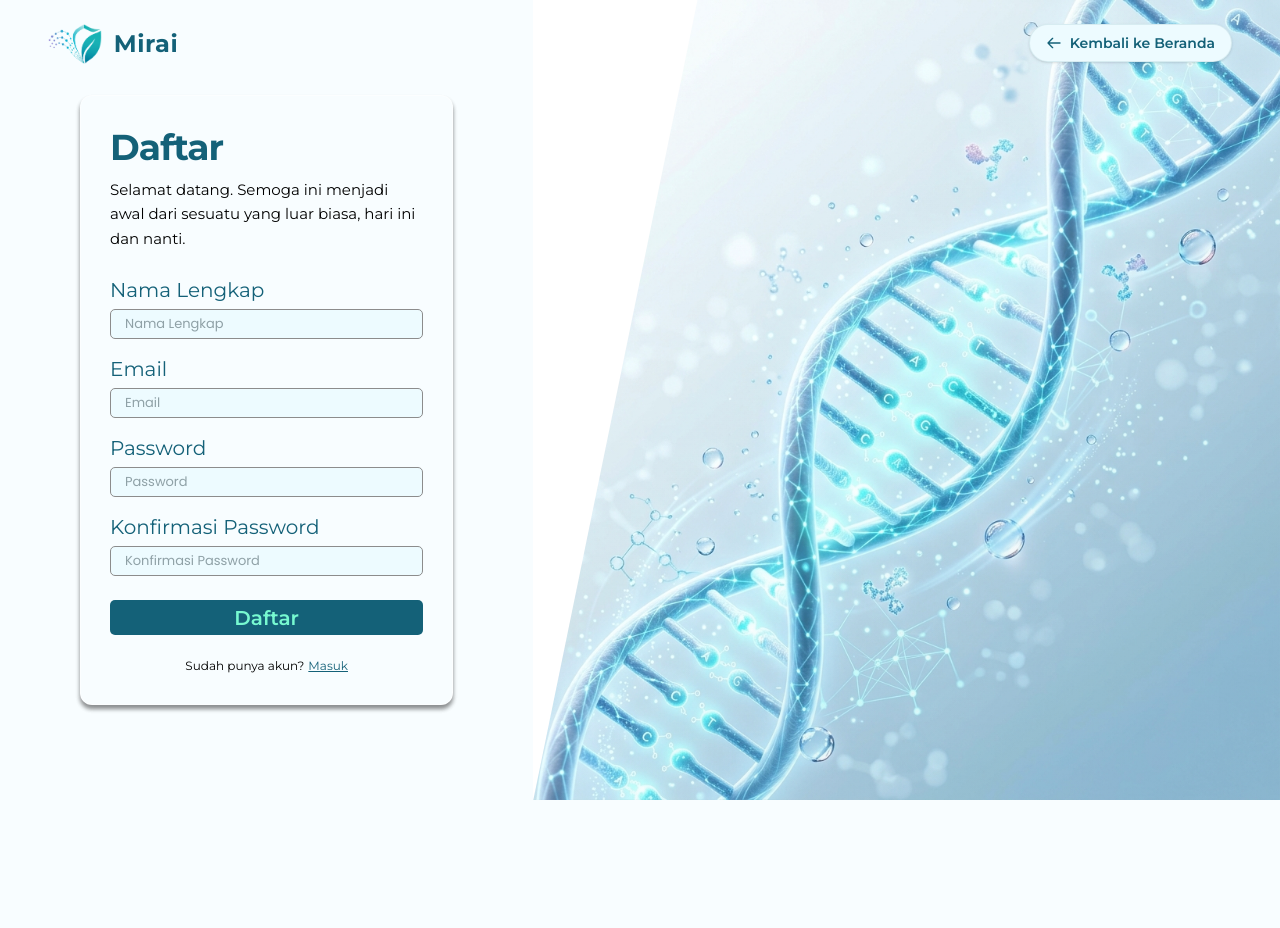
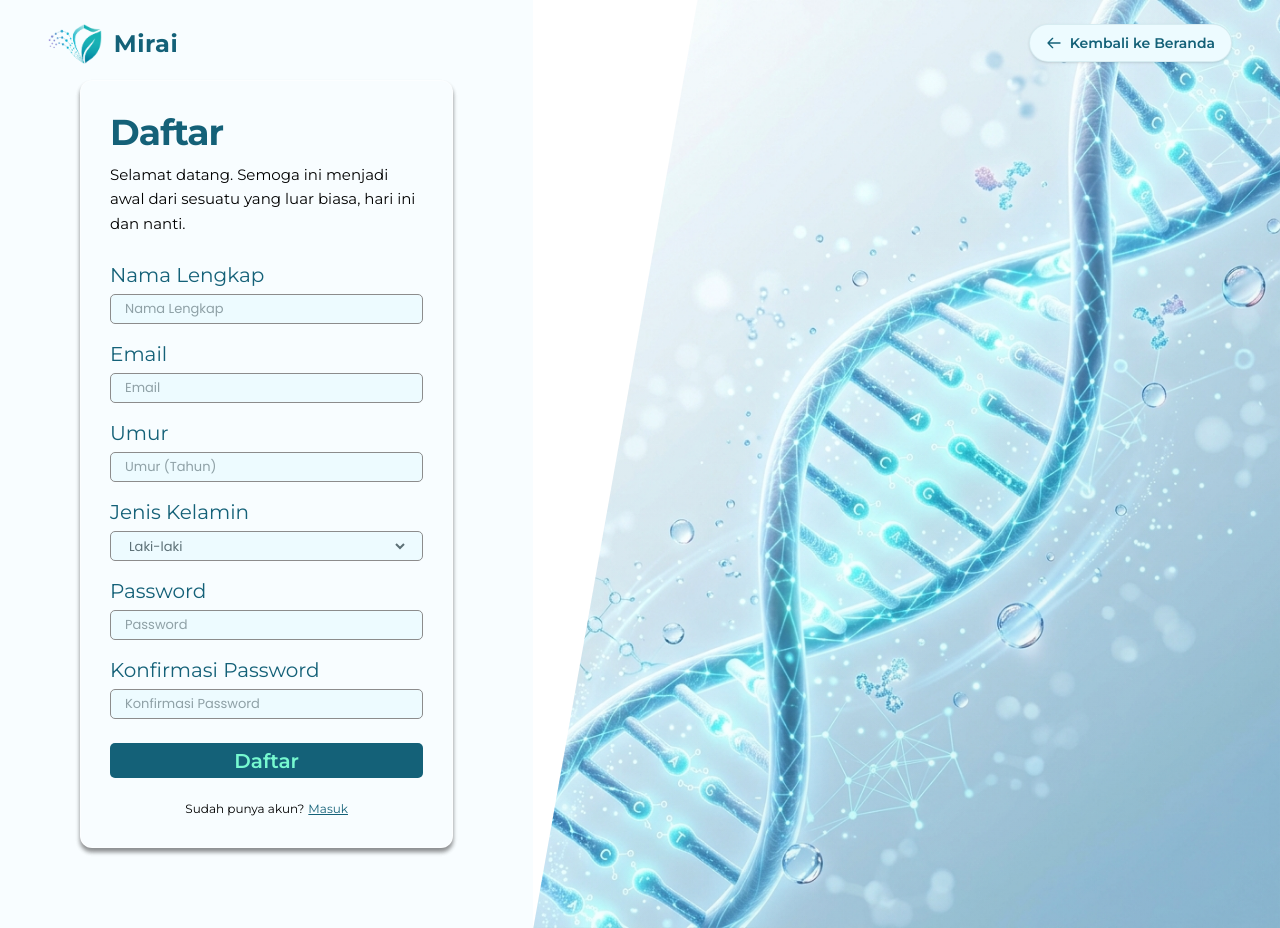
Before and after one commit to husnindz/Mirai, a React (Vite) app in the folder Full-Stack/frontend/: page /register in a window 1280 px wide. Before the commit the page ends 800 px from the top, so only its background shows below. Built offline with nearby package versions, Linux system fonts and the light colour scheme.

Commit message:
fix: add new field at registration

```diff
--- a/Full-Stack/frontend/src/components/Login.jsx
+++ b/Full-Stack/frontend/src/components/Login.jsx
@@ -11,9 +11,11 @@ export default function Login({ initialTab = 'login' }) {
   const [password, setPassword] = useState('');
   const [fullname, setFullname] = useState('');
   const [confirmPassword, setConfirmPassword] = useState('');
+  const [age, setAge] = useState('');
+  const [gender, setGender] = useState('Laki-laki');
   const [error, setError] = useState('');
   const [success, setSuccess] = useState('');
-  const { t } = useLanguage();
+  const { language, t } = useLanguage();
   const navigate = useNavigate();
 
   if (initialTab !== prevInitialTab) {
@@ -21,6 +23,8 @@ export default function Login({ initialTab = 'login' }) {
     setPrevInitialTab(initialTab);
     setError('');
     setSuccess('');
+    setAge('');
+    setGender('Laki-laki');
   }
 
   const handleSubmit = (e) => {
@@ -59,8 +63,8 @@ export default function Login({ initialTab = 'login' }) {
         setError(err.message);
       });
     } else {
-      if (!fullname || !email || !password || !confirmPassword) {
-        setError(t.errorAllRequired);
+      if (!fullname || !email || !password || !confirmPassword || !age || !gender) {
+        setError(t.errorAllRequired || 'All fields are required');
         return;
       }
       if (password !== confirmPassword) {
@@ -77,8 +81,8 @@ export default function Login({ initialTab = 'login' }) {
           email,
           password,
           name: fullname,
-          age: 25, // default fallback
-          gender: 'Laki-laki' // default fallback
+          age: parseInt(age),
+          gender: gender
         })
       })
       .then(async (res) => {
@@ -198,7 +202,7 @@ export default function Login({ initialTab = 'login' }) {
       );
     } else {
       return (
-        <div className="w-full max-w-[401px] min-h-[602px] bg-brand-light p-[29px] rounded-xl border border-white/60 shadow-[0px_4px_4px_rgba(0,0,0,0.25),0px_4px_4px_rgba(0,0,0,0.25)] transition-all duration-300">
+        <div className="w-full max-w-[401px] min-h-[730px] bg-brand-light p-[29px] rounded-xl border border-white/60 shadow-[0px_4px_4px_rgba(0,0,0,0.25),0px_4px_4px_rgba(0,0,0,0.25)] transition-all duration-300">
           <div className="mb-6">
             <h2 className="font-montserrat font-bold text-[36px] text-brand-primary leading-tight mb-2 tracking-tight">
               {t.register}
@@ -258,6 +262,49 @@ export default function Login({ initialTab = 'login' }) {
                   className="w-full bg-transparent text-[#5C7076] font-poppins text-[13px] placeholder:text-[#5C7076]/65 focus:outline-none"
                   required
                 />
+              </div>
+            </div>
+
+            <div className="relative">
+              <label
+                htmlFor="age"
+                className="block text-brand-primary text-[20px] font-montserrat font-normal mb-1"
+              >
+                {language === 'id' ? 'Umur' : 'Age'}
+              </label>
+              <div className="w-full h-[30px] px-[14px] bg-[#EDFBFF] border border-[#8C8C8C] rounded-[5px] flex items-center">
+                <input
+                  type="number"
+                  id="age"
+                  placeholder={language === 'id' ? 'Umur (Tahun)' : 'Age (Years)'}
+                  value={age}
+                  onChange={(e) => setAge(e.target.value)}
+                  className="w-full bg-transparent text-[#5C7076] font-poppins text-[13px] placeholder:text-[#5C7076]/65 focus:outline-none"
+                  required
+                  min="1"
+                  max="120"
+                />
+              </div>
+            </div>
+
+            <div className="relative">
+              <label
+                htmlFor="gender"
+                className="block text-brand-primary text-[20px] font-montserrat font-normal mb-1"
+              >
+                {language === 'id' ? 'Jenis Kelamin' : 'Gender'}
+              </label>
+              <div className="w-full h-[30px] px-[14px] bg-[#EDFBFF] border border-[#8C8C8C] rounded-[5px] flex items-center">
+                <select
+                  id="gender"
+                  value={gender}
+                  onChange={(e) => setGender(e.target.value)}
+                  className="w-full bg-[#EDFBFF] text-[#5C7076] font-poppins text-[13px] focus:outline-none cursor-pointer"
+                  required
+                >
+                  <option value="Laki-laki">{language === 'id' ? 'Laki-laki' : 'Male'}</option>
+                  <option value="Perempuan">{language === 'id' ? 'Perempuan' : 'Female'}</option>
+                </select>
               </div>
             </div>
 
--- a/Full-Stack/frontend/src/layouts/DashboardLayout.jsx
+++ b/Full-Stack/frontend/src/layouts/DashboardLayout.jsx
@@ -664,6 +664,8 @@ export default function DashboardLayout() {
       <main className="flex-1 p-6 md:p-12 overflow-y-auto">
         <Outlet
           context={{
+            username,
+            email,
             historyList,
             setHistoryList,
             formatCheckUpDate,
--- a/Full-Stack/frontend/src/pages/dashboard/Dashboard.jsx
+++ b/Full-Stack/frontend/src/pages/dashboard/Dashboard.jsx
@@ -5,12 +5,10 @@ import DashboardChart from './components/DashboardChart';
 import DashboardHistory from './components/DashboardHistory';
 import AbnormalParameters from './components/AbnormalParameters';
 
-export default function DashboardHome({
-  username = 'Jati Sri Pamungkas',
-  email = 'jatispamungkas357@gmail.com',
-}) {
+export default function DashboardHome() {
   const navigate = useNavigate();
-  const { historyList, formatCheckUpDate, translateCategory, translateRisk } = useOutletContext();
+  const { username, historyList, formatCheckUpDate, translateCategory, translateRisk } =
+    useOutletContext();
 
   const handleDrillDownResult = (item) => {
     navigate(`/dashboard/history/${item.id}`);
--- a/Full-Stack/frontend/src/pages/dashboard/history/HistoryTable.jsx
+++ b/Full-Stack/frontend/src/pages/dashboard/history/HistoryTable.jsx
@@ -43,6 +43,38 @@ export default function HistoryTable({
         </thead>
 
         <tbody>
+          {currentHistoryItems.length === 0 ? (
+            <tr>
+              <td colSpan={6} className="py-20 text-center select-none">
+                <div className="flex flex-col items-center justify-center gap-3">
+                  <svg
+                    className="w-12 h-12 text-[#AFAFAF]/60 animate-pulse"
+                    fill="none"
+                    viewBox="0 0 24 24"
+                    stroke="currentColor"
+                  >
+                    <path
+                      strokeLinecap="round"
+                      strokeLinejoin="round"
+                      strokeWidth={1.5}
+                      d="M9 5H7a2 2 0 00-2 2v12a2 2 0 002 2h10a2 2 0 002-2V7a2 2 0 00-2-2h-2M9 5a2 2 0 002 2h2a2 2 0 002-2M9 5a2 2 0 012-2h2a2 2 0 012 2m-3 7h3m-3 4h3m-6-4h.01M9 16h.01"
+                    />
+                  </svg>
+                  <p className="text-slate-500 font-poppins font-medium text-[15px]">
+                    {language === 'id'
+                      ? 'Belum ada riwayat hasil pemeriksaan medis.'
+                      : 'No medical check-up history found.'}
+                  </p>
+                  <p className="text-[#AFAFAF] font-poppins text-xs">
+                    {language === 'id'
+                      ? 'Silakan lakukan Check-Up terlebih dahulu.'
+                      : 'Please perform a Check-Up first.'}
+                  </p>
+                </div>
+              </td>
+            </tr>
+          ) : (
+            <>
               {currentHistoryItems.map((item, index) => {
                 const rowNum = indexOfFirstItem + index + 1;
                 return (
@@ -86,6 +118,8 @@ export default function HistoryTable({
                     </td>
                   </tr>
                 ))}
+            </>
+          )}
         </tbody>
       </table>
     </div>
```
Also changed, not shown: 2 other files (tests, documents, lock files or other folders). Lines whose indentation alone changed are shown as unchanged.
